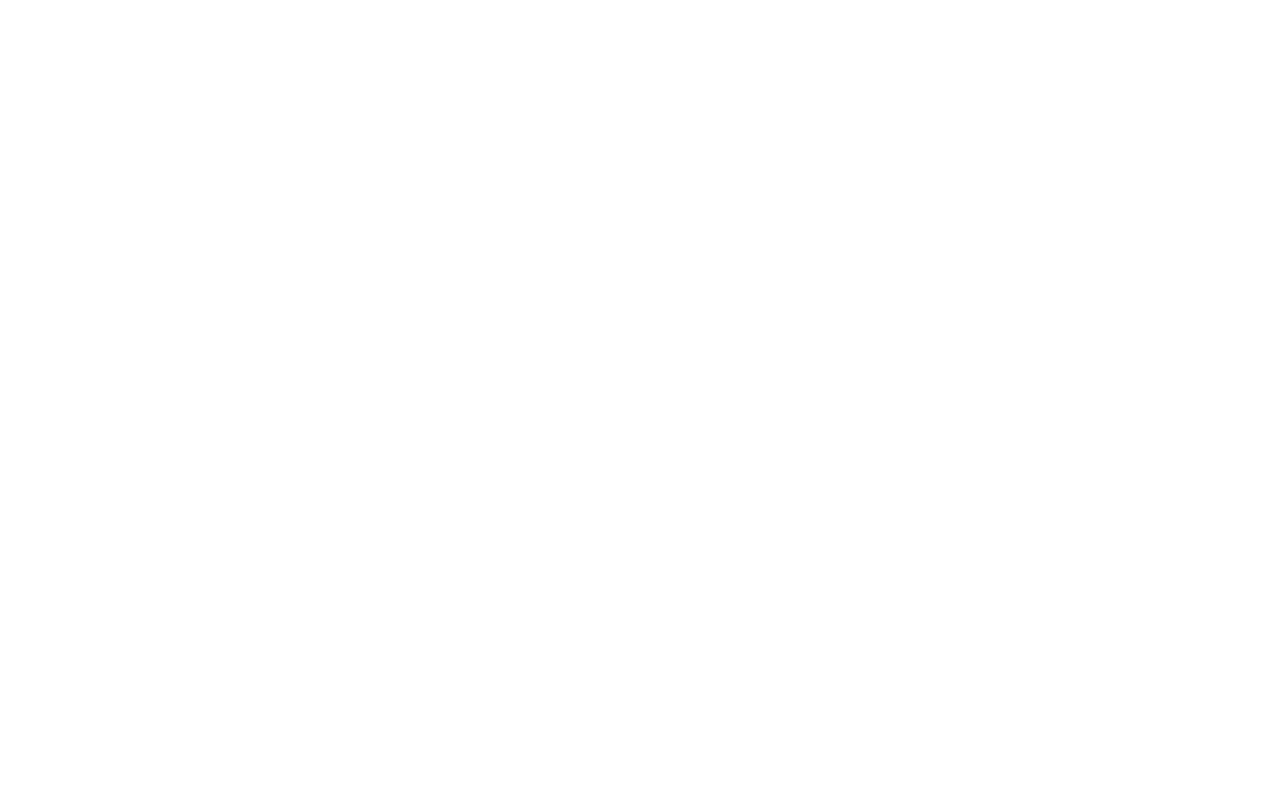
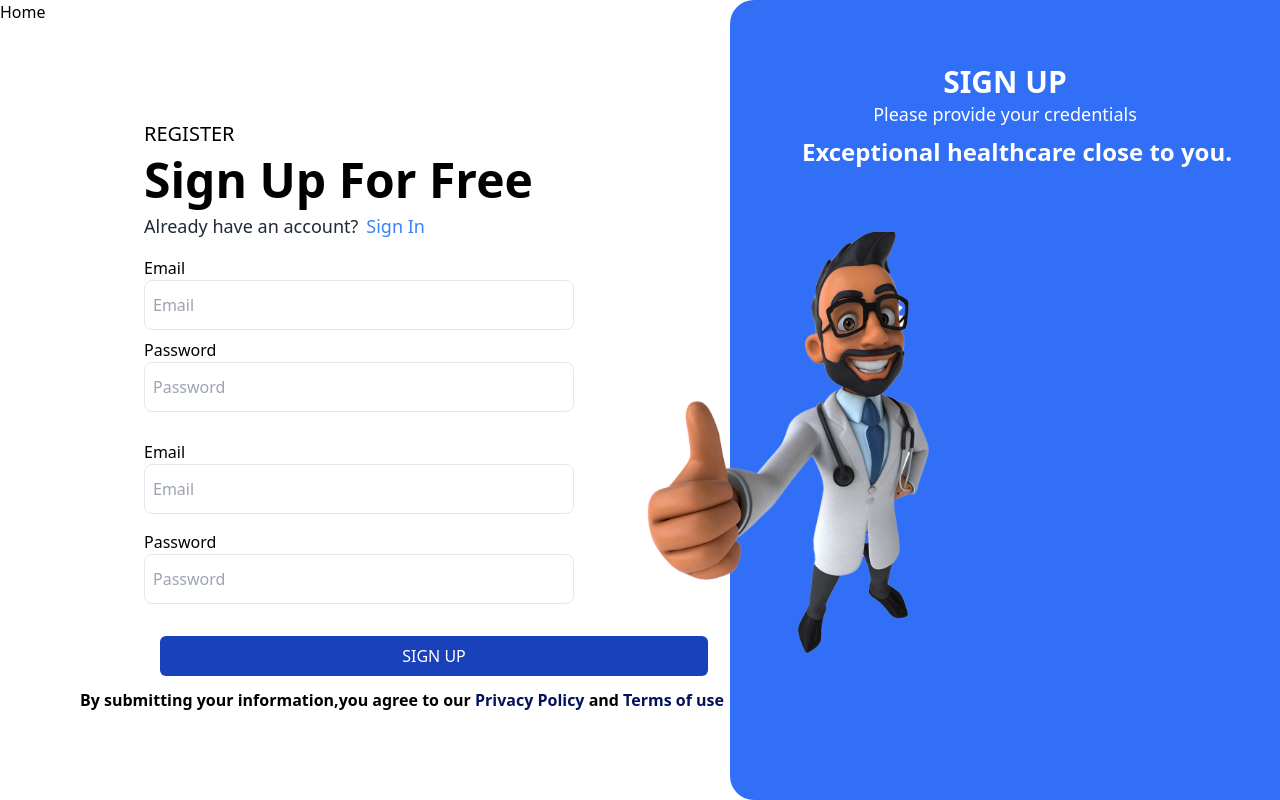
Before and after one commit to Knuth-DeVs/frontend-blugle, a React (Vite) app: page /signup in a window 1280 px wide. Before the commit this address had no page. Built offline with nearby package versions, Linux system fonts and the light colour scheme.

Commit message:
feat: add the login and sign up pages

```diff
--- a/src/App.tsx
+++ b/src/App.tsx
@@ -1,7 +1,9 @@
 import React from 'react'
 import Home from './pages/Home'
 import About from './pages/About'
+import Login from './pages/Login'
 import { Routes, Route } from 'react-router-dom'
+import SignUp from './pages/SignUp'
 
 const App = () => {
   return (
@@ -9,6 +11,8 @@
       <Routes>
         <Route path="/" element={<Home />} />
         <Route path="/about" element={<About />} />
+        <Route path="/login" element={<Login />} />
+        <Route path="/signup" element={<SignUp />} />
       </Routes>
     </>
   )
--- a/src/components/About/Service.tsx
+++ b/src/components/About/Service.tsx
@@ -35,7 +35,7 @@
                 <img src={Eye} alt="" className='lg:w-24 w-12 pl-2'/>
                 <p className='text-navlinkshover gl:text-xl font-semibold pl-2'>Eye Care</p>
                 <p className='pl-2 lg:w-44 max-lg:text-sm'>We provide the best when it comes to Eye.</p>
-                <a href="#" className='pl-2 text-blue-800 max-lg:text-sm'>Learn more...</a>
+                <a href="#" className='pl-2 text-blue-800 max-md:text-sm'>Learn more...</a>
             </div>
         </div>
     </div>
--- a/src/components/Home/Banner.tsx
+++ b/src/components/Home/Banner.tsx
@@ -10,7 +10,7 @@
                 <div className='flex flex-col gap-4'>
                     <h1 className='text-3xl md:text-6xl font-semibold text-navlinkshover'>Our Solutions</h1>
                     <p className='text-white pr-12'>We created an interface that is simple and easy to use in order to handle patientspersonal and medical information, book appointment based on doctor availability,manage patient reports, and send appointment reminders to patients as well as provide updates on the lab reports.</p>
-                    <div className='flex items-center justify-evenly text-lg lg:text-3xl text-navlinkshover font-semibold'>
+                    <div className='flex items-center justify-evenly text-lg md:text-3xl text-navlinkshover font-semibold'>
                         <div>
                             <p>Patient Information</p>
                             <p>Notifying Patients</p>
--- a/src/components/Home/FormSection.tsx
+++ b/src/components/Home/FormSection.tsx
@@ -1,5 +1,4 @@
 import React from 'react'
-import Form from './Form'
 import Nurse from '../../assets/connect.png'
 
 const FormSection = () => {
--- a/src/components/Home/Hero.tsx
+++ b/src/components/Home/Hero.tsx
@@ -4,7 +4,7 @@
 const Hero = () => {
   return (
     <div>
-      <div className='bg-[rgb(49,111,246)] w-full lg:h-[90vh] shadow-lg '>
+      <div className='bg-[rgb(49,111,246)] w-full shadow-lg '>
         <div className='flex flex-col-reverse md:flex-row gap-8 xl:gap-32 items-center justify-evenly h-full lg:px-6'>
           <div className='text-white px-4 lg:px-8 xl:px-16 md:mt-8'>
             <h1 className='text-xl md:text-2xl lg:text-3xl font-semibold'>Blugle Medical Services</h1>
@@ -12,7 +12,7 @@
             <button className='border-2 border-white rounded-3xl py-1 px-2 lg:py-2 mt-6 lg:px-6 text-md lg:text-xl hover:scale-110 duration-300 ease-linear'>Let's Connect</button>
             <p className='mt-3 pl-2 lg:pl-6 pb-4'>We'd love to help</p>
           </div>
-          <img src={hero} alt="Hero image" className='lg:w-[530px] w-[350px]'/>
+          <img src={hero} alt="Hero image" className='lg:w-[550px] w-[350px]'/>
         </div>
       </div>
     </div>
--- a/src/components/Home/Navbar.tsx
+++ b/src/components/Home/Navbar.tsx
@@ -38,8 +38,8 @@
                     <li onClick={() => handleLinkClick('FAQ')} className={`cursor-pointer hover:text-navlinkshover duration-300 ease-linear ${selectedLink === 'FAQ'? 'underline text-navlinkshover' : ''}`}>FAQ's</li>
                 </ul>
                 <ul className="hidden lg:flex font-medium text-navlinkshover gap-8 text-xl">
-                  <li className='cursor-pointer duration-300 ease-linear'>Login</li>
-                  <li className='cursor-pointer duration-300 ease-linear'>Sign Up</li>
+                  <li className='cursor-pointer duration-300 ease-linear'><Link to="/login">Login</Link></li>
+                  <li className='cursor-pointer duration-300 ease-linear'><Link to="/signup">Sign Up</Link></li>
                 </ul>
                 <div className="lg:hidden md:flex md:flex-col justify-end">
                     <button onClick={toggleNavbar}>
@@ -56,9 +56,9 @@
                         <li className=' hover:text-blue-500 duration-300 ease-in py-3 text-center'><Link to="#about">Contact Us</Link></li> <hr className='w-60'/>
                         <li className=' hover:text-blue-500 duration-300 ease-in py-3 text-center'><Link to="#about">FAQ's</Link></li> <hr className='w-60'/>
                     </ul>
-                    <ul className="flex flex-col lg:flex-row items-center font-medium text-navlinkshover gap-8 text-xl">
-                      <li className='cursor-pointer duration-300 ease-linear'>Login</li>
-                      <li className='cursor-pointer duration-300 ease-linear'>Sign Up</li>
+                    <ul className="flex flex-row items-center font-medium text-navlinkshover gap-8 text-xl pt-6">
+                      <li className='cursor-pointer duration-300 ease-linear hover:bg-blue-400 border border-blue-400 px-3 py-1 rounded-xl hover:text-white '><Link to="/login">Login</Link></li>
+                      <li className='cursor-pointer duration-300 ease-linear bg-blue-400 border hover:bg-white hover:border-blue-400 px-3 py-1 rounded-xl text-white hover:text-black'><Link to="/signup">Sign Up</Link></li>
                     </ul>
                 </div>
             )}
--- /dev/null
+++ b/src/components/Login/LoginDisplay.tsx
@@ -0,0 +1,22 @@
+import React from 'react'
+import Cartoon from '../../assets/cartoon.png'
+import { Link } from 'react-router-dom'
+
+const LoginDisplay = () => {
+  return (
+    <div className='bg-[rgb(49,111,246)] h-[100vh] w-[550px] rounded-tr-3xl rounded-br-3xl'>
+      <Link to='/'>Home</Link>
+        <div className='text-center pt-16'>
+            <h2 className='text-3xl font-bold text-white'>LOGIN</h2>
+            <h2 className='text-lg text-white'>Please enter your details</h2>
+        </div>
+        <div className='flex flex-row '>
+            <h1 className='text-5xl font-bold text-white pl-6 mt-16'>Our Patients are the center of everything we do.</h1>
+            <img src={Cartoon} alt="" className='w-[400px] mt-16 ml-8'/>
+        </div>
+
+    </div>
+  )
+}
+
+export default LoginDisplay
--- /dev/null
+++ b/src/components/Login/LoginForm.tsx
@@ -0,0 +1,32 @@
+import React from 'react'
+import { Link } from 'react-router-dom'
+
+const LoginForm = () => {
+  return (
+    <div>
+      <div className=' h-[100vh] pr-8 lg:pr-36 mt-24'>
+          <div>
+              <h2 className='text-xl uppercase '>Start your Journey</h2>
+              <p className='text-5xl font-bold pt-4'>Sign In To <span className='text-blue-500'>Blugle.</span></p>
+              <p className='text-gray-800 py-2'>Don't have an account?<span className='text-blue-500 pl-2'><Link to='/signup'>Sign Up</Link></span></p>
+          </div>
+          <form>
+            <div className='mt-7 mb-4'>
+              <label className=''>Email</label><br/>
+              <input type='text' placeholder='Email' className='border px-2 py-3 w-[430px] outline-none rounded-lg' />
+            </div>
+            <div>
+              <label className=''>Password</label><br />
+              <input type='password' placeholder='Password' className='border px-2 py-3 w-[430px] outline-none rounded-lg'/>
+            </div>
+            <div className='bg-navlinks py-2 px-3 mt-8 rounded-md text-center text-white cursor-pointer hover:scale-105 duration-300 ease-linear'>
+              SIGN IN
+            </div>
+          </form>
+          <p className='pt-3 text-blue-500 cursor-pointer text-right '>Forgot your password?</p>
+      </div>
+    </div>
+  )
+}
+
+export default LoginForm
--- /dev/null
+++ b/src/components/Sign Up/SignUpForm.tsx
@@ -0,0 +1,41 @@
+import React from 'react'
+import { Link } from 'react-router-dom'
+
+const SignUpForm = () => {
+  return (
+    <div className='lg:h-[100vh]'>
+      <Link to='/'>Home</Link>
+      <div className='  pl-8 lg:pl-36 md:mt-24 mt-8'>
+          <div>
+              <h2 className='text-lg md:text-xl uppercase '>REGISTER</h2>
+              <p className='text-4xl md:text-5xl font-bold pt-2'>Sign Up For Free</p>
+              <p className='text-gray-800 py-2 text-sm md:text-lg'>Already have an account?<span className='text-blue-500 pl-2'><Link to='/login'>Sign In</Link></span></p>
+          </div>
+          <form>
+            <div className='mt-2 mb-2'>
+              <label className=''>Email</label><br/>
+              <input type='text' placeholder='Email' className='border px-2 py-3 w-[430px] outline-none rounded-lg' />
+            </div>
+            <div>
+              <label className=''>Password</label><br />
+              <input type='password' placeholder='Password' className='border px-2 py-3 w-[430px] outline-none rounded-lg'/>
+            </div>
+            <div className='mt-7 mb-4'>
+              <label className=''>Email</label><br/>
+              <input type='text' placeholder='Email' className='border px-2 py-3 w-[430px] outline-none rounded-lg' />
+            </div>
+            <div>
+              <label className=''>Password</label><br />
+              <input type='password' placeholder='Password' className='border px-2 py-3 w-[430px] outline-none rounded-lg'/>
+            </div>
+            <div className='bg-navlinks mx-4 py-2 px-3 mt-8 rounded-md text-center text-white cursor-pointer hover:scale-105 duration-300 ease-linear'>
+              SIGN UP
+            </div>
+          </form>
+      </div>
+          <p className='pt-3 cursor-pointer text-center lg:pl-20 font-semibold'>By submitting your information,you agree to our <span className='text-navlinkshover'>Privacy Policy</span> and <span className='text-navlinkshover'>Terms of use</span></p>
+    </div>
+  )
+}
+
+export default SignUpForm
--- /dev/null
+++ b/src/components/Sign Up/SignupDisplay.tsx
@@ -0,0 +1,20 @@
+import React from 'react'
+import Cartoon from '../../assets/cartton2.png'
+
+const SignupDisplay = () => {
+  return (
+    <div className='bg-[rgb(49,111,246)] h-[100vh] w-[550px] rounded-tl-3xl rounded-bl-3xl'>
+        <div className='text-center pt-16'>
+            <h2 className='text-3xl font-bold text-white'>SIGN UP</h2>
+            <h2 className='text-lg text-white'>Please provide your credentials</h2>
+        </div>
+        <div className='flex flex-col '>
+            <h1 className='text-2xl font-bold text-white pl-6 mt-2 text-center'>Exceptional healthcare close to you.</h1>
+            <img src={Cartoon} alt="" className='w-[450px] mt-16 -ml-32'/>
+        </div>
+
+    </div>
+  )
+}
+
+export default SignupDisplay
--- /dev/null
+++ b/src/pages/Login.tsx
@@ -0,0 +1,18 @@
+import React from 'react'
+import LoginForm from '../components/Login/LoginForm'
+import LoginDisplay from '../components/Login/LoginDisplay'
+
+const Login = () => {
+  return (
+    <div className='flex flex-row-reverse items-center justify-between h-[100vh] overflow-y-hidden'>
+      <div>
+        <LoginForm/>
+      </div>
+      <div className='hidden lg:block'>
+        <LoginDisplay/>
+      </div>
+    </div>
+  )
+}
+
+export default Login
--- /dev/null
+++ b/src/pages/SignUp.tsx
@@ -0,0 +1,18 @@
+import React from 'react'
+import SignUpForm from '../components/Sign Up/SignUpForm'
+import SignupDisplay from '../components/Sign Up/SignupDisplay'
+
+const Login = () => {
+  return (
+    <div className='flex flex-row items-center justify-between h-[100vh]'>
+      <div>
+        <SignUpForm/>
+      </div>
+      <div className='hidden lg:block'>
+        <SignupDisplay/>
+      </div>
+    </div>
+  )
+}
+
+export default Login
```
Also changed, not shown: src/assets/cartoon.png (added), src/assets/cartton2.png (added).
